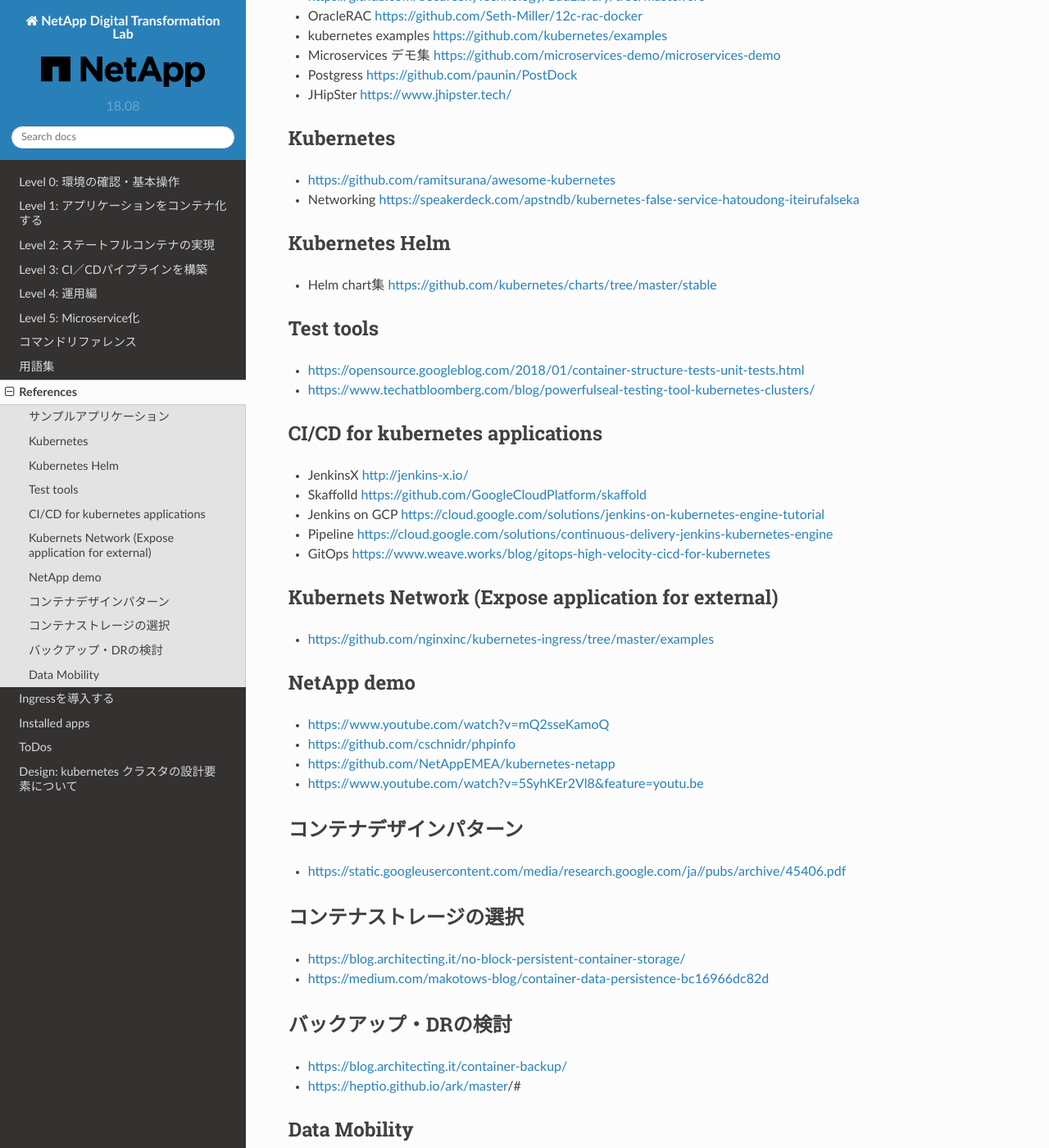
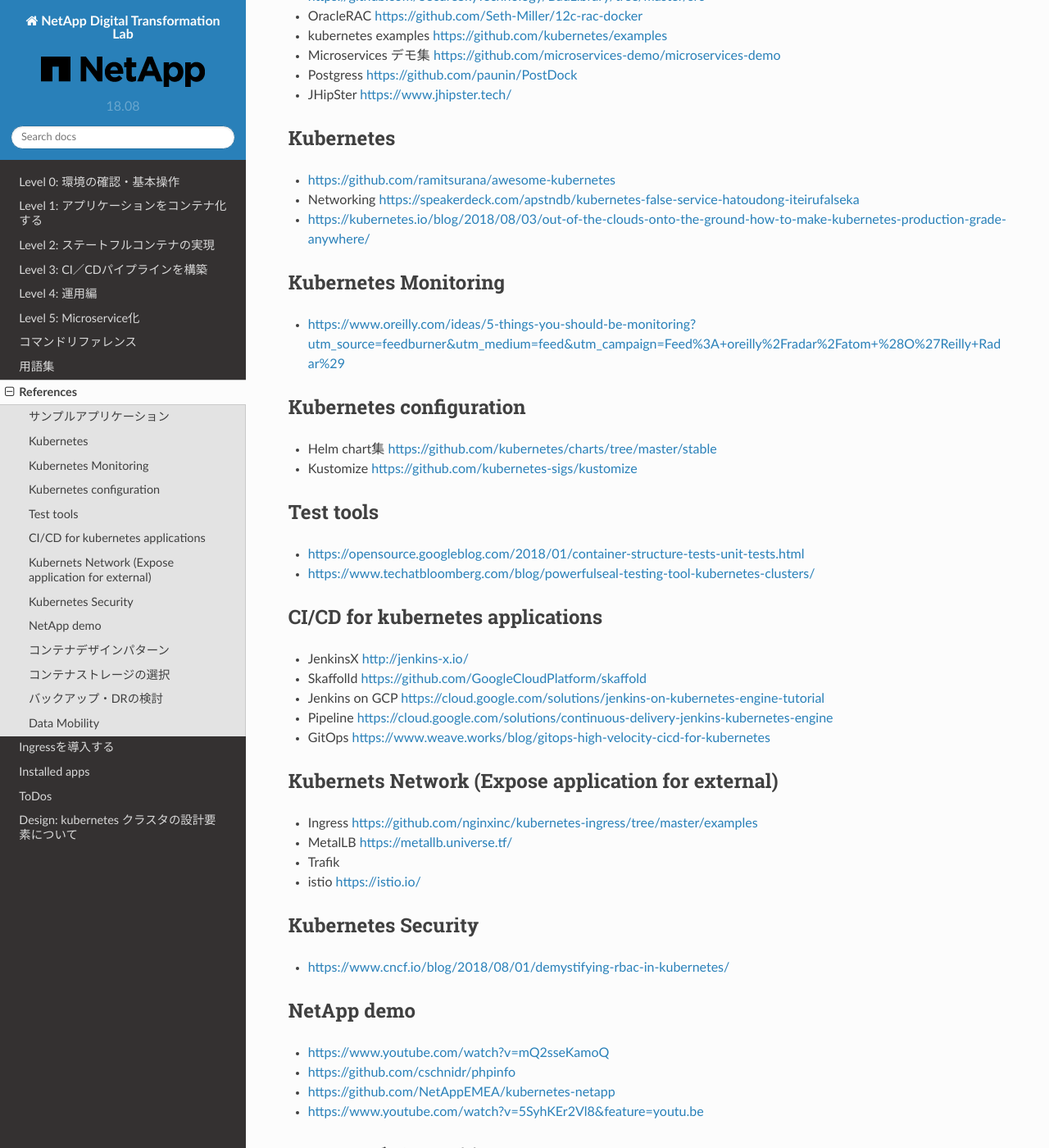
Before and after one commit to NetAppJpTechTeam/NetAppDigitalTransformationLab, a Sphinx documentation site: the page built from docs/source/others/references.rst, in a window 1280 px wide and 1400 px high, scrolled down 283 px. Shown: the whole window at 82% size. Built offline with Sphinx 7.4.7 and the Read the Docs theme 2.0.0, drawn with Linux system fonts in a browser that asks for light colours.

Commit message:
[WIP] Update references and commandd reference.

```diff
--- a/docs/source/others/references.rst
+++ b/docs/source/others/references.rst
@@ -19,11 +19,18 @@
 
 * https://github.com/ramitsurana/awesome-kubernetes
 * Networking https://speakerdeck.com/apstndb/kubernetes-false-service-hatoudong-iteirufalseka
+* https://kubernetes.io/blog/2018/08/03/out-of-the-clouds-onto-the-ground-how-to-make-kubernetes-production-grade-anywhere/
 
-Kubernetes Helm
+Kubernetes Monitoring
+=============================================================
+
+- https://www.oreilly.com/ideas/5-things-you-should-be-monitoring?utm_source=feedburner&utm_medium=feed&utm_campaign=Feed%3A+oreilly%2Fradar%2Fatom+%28O%27Reilly+Radar%29
+
+Kubernetes configuration
 =============================================================
 
 * Helm chart集 https://github.com/kubernetes/charts/tree/master/stable
+* Kustomize https://github.com/kubernetes-sigs/kustomize
 
 Test tools
 =============================================================
@@ -43,7 +50,16 @@
 Kubernets Network (Expose application for external)
 =============================================================
 
-* https://github.com/nginxinc/kubernetes-ingress/tree/master/examples
+* Ingress https://github.com/nginxinc/kubernetes-ingress/tree/master/examples
+* MetalLB https://metallb.universe.tf/
+* Trafik
+* istio https://istio.io/
+
+Kubernetes Security
+=============================================================
+
+- https://www.cncf.io/blog/2018/08/01/demystifying-rbac-in-kubernetes/
+
 
 NetApp demo
 =============================================================
```
Also changed, not shown: docs/source/others/cmdreferences.rst (+12 -0 lines).
